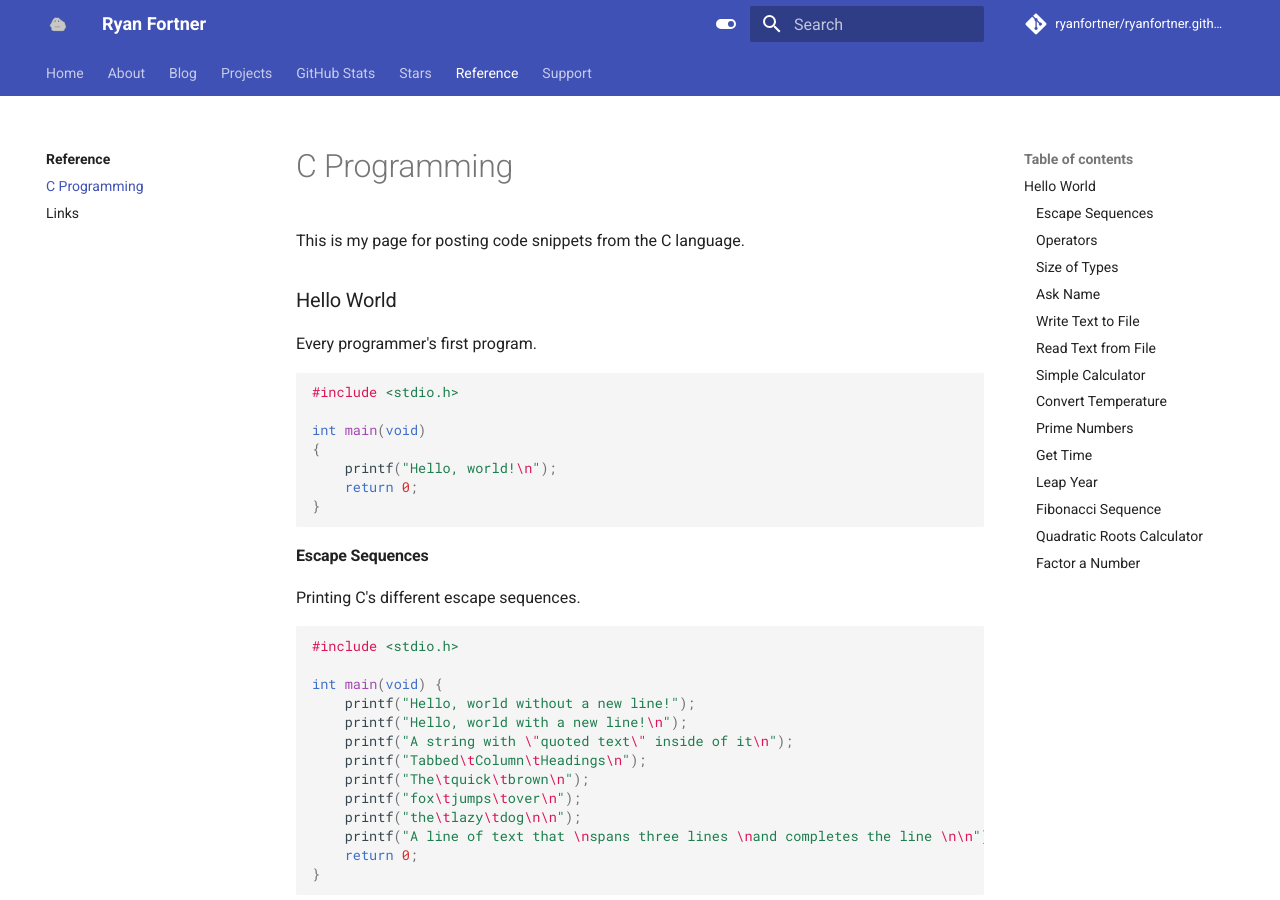
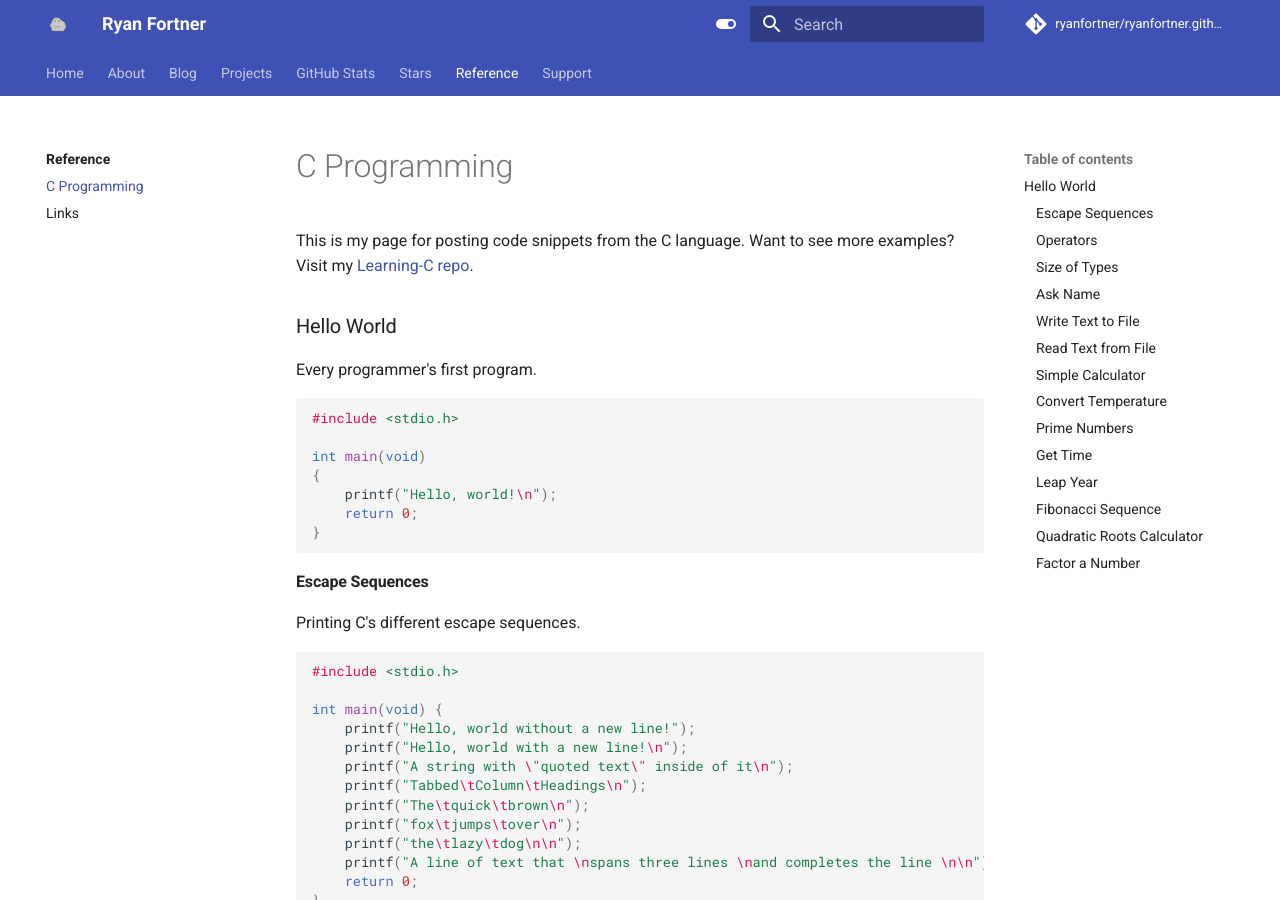
Before and after one commit to ryanfortner/ryanfortner.github.io, an MkDocs documentation site: the page built from docs/reference/c-programming.md, in a window 1280 px wide and 900 px high. Built offline with MkDocs 1.6.1 and Material for MkDocs 9.7.7, drawn with Linux system fonts in a browser that asks for light colours; comment, search, counter and statistics services are not loaded.

Commit message:
Update c-programming.md

````diff
--- a/docs/reference/c-programming.md
+++ b/docs/reference/c-programming.md
@@ -1,5 +1,5 @@
 # C Programming
-This is my page for posting code snippets from the C language.
+This is my page for posting code snippets from the C language. Want to see more examples? Visit my [Learning-C repo](https://github.com/ryanfortner/Learning-C).
 ### Hello World
 Every programmer's first program.
 ```c
````
